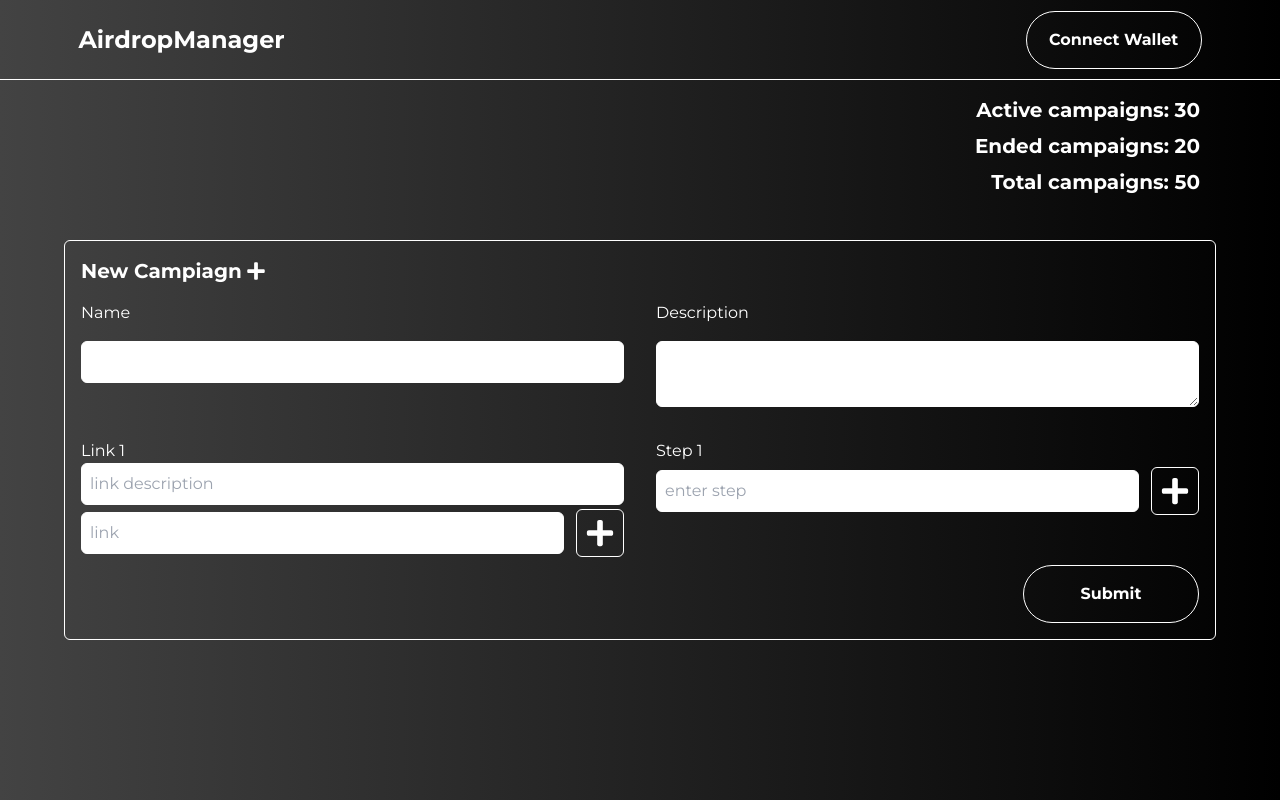
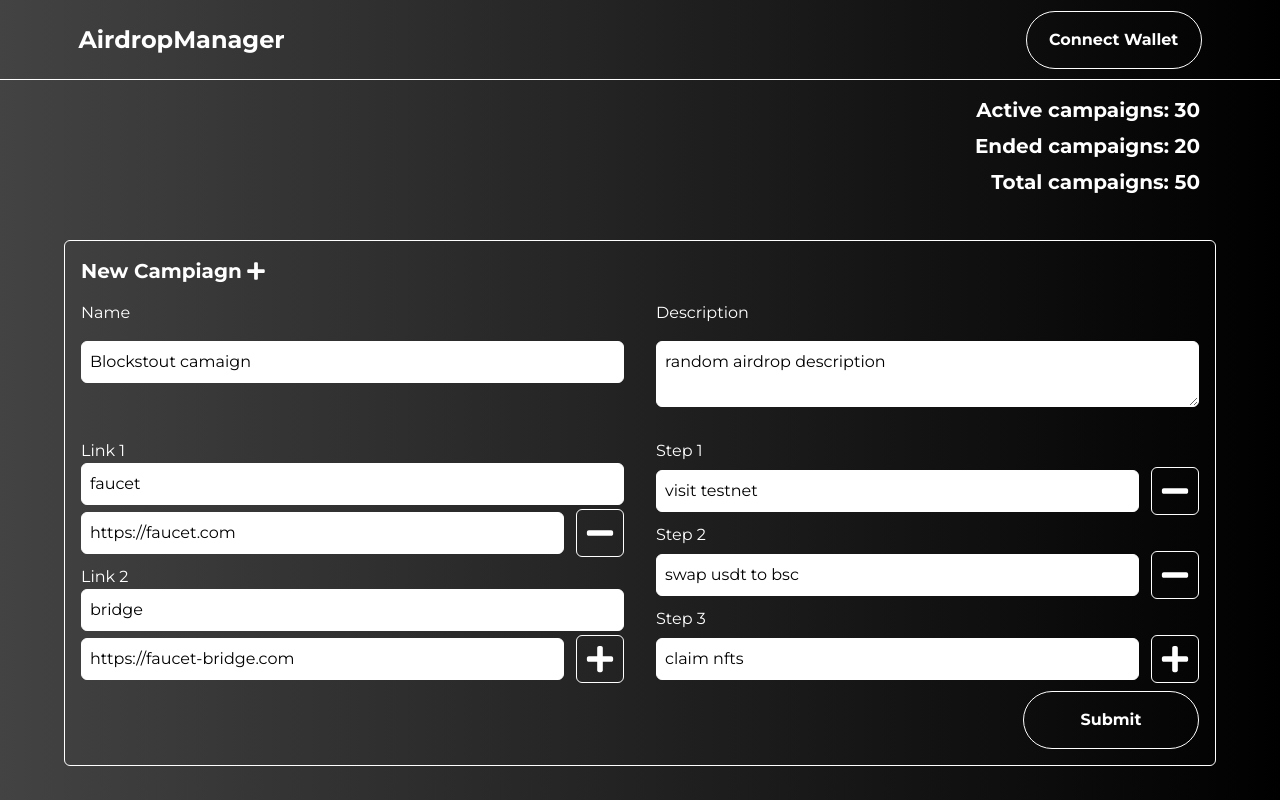
Before and after one commit to Superstahn95/airdrop-campaign-mgr, a React (Vite) app: page /edit/1 in a window 1280 px wide. Built offline with nearby package versions, Linux system fonts and the light colour scheme.

Commit message:
made a reusable form for adding a new campaign and editing an existing campaign

```diff
--- a/src/components/CampaignForm/CampaignForm.tsx
+++ b/src/components/CampaignForm/CampaignForm.tsx
@@ -1,5 +1,221 @@
-function CampaignForm() {
-  return <div>CampaignForm</div>;
+import { FaPlus, FaMinus } from "react-icons/fa";
+import Button from "../Button/index";
+
+export type LinkType = {
+  link: string;
+  description: string;
+};
+
+interface CampaignFormProps {
+  links: LinkType[];
+  steps: string[];
+  description: string;
+  name: string;
+  linkCount: number;
+  stepCount: number;
+  setLinks: React.Dispatch<React.SetStateAction<LinkType[]>>;
+  setName: React.Dispatch<React.SetStateAction<string>>;
+  setDescription: React.Dispatch<React.SetStateAction<string>>;
+  setLinkCount: React.Dispatch<React.SetStateAction<number>>;
+  setSteps: React.Dispatch<React.SetStateAction<string[]>>;
+  setStepCount: React.Dispatch<React.SetStateAction<number>>;
+  handleSubmit: () => void;
+}
+
+function CampaignForm({
+  description,
+  linkCount,
+  links,
+  name,
+  setDescription,
+  setLinkCount,
+  setLinks,
+  setName,
+  setStepCount,
+  setSteps,
+  stepCount,
+  steps,
+}: CampaignFormProps) {
+  const handleLinkCountIncrement = () => {
+    setLinkCount(linkCount + 1);
+  };
+  const handleLinkCountDecrement = (i: number) => {
+    setLinkCount(linkCount - 1);
+    // remove object with that index from the array
+    const newLinks = links.filter((value, index) => index !== i);
+    setLinks(newLinks);
+  };
+
+  const handleLinkOnchange = (
+    index: number,
+    field: "link" | "description",
+    entry: string
+  ) => {
+    const updatedLinks = links.map((link, i) => {
+      if (index === i) {
+        // carry out computation here
+        link[field] = entry;
+        return link;
+      } else {
+        return link;
+      }
+    });
+    setLinks(updatedLinks);
+  };
+  const handleStepCountDecrement = (i: number) => {
+    setStepCount(stepCount - 1);
+    const newSteps = steps.filter((value, index) => index !== i);
+    setSteps(newSteps);
+  };
+
+  const handleStepOnchange = (index: number, entry: string) => {
+    setSteps((prevSteps) =>
+      prevSteps.map((step, i) => (i === index ? entry : step))
+    );
+  };
+
+  return (
+    <div className="border border-white rounded-md p-4 my-5 font-montserrat">
+      <div className="flex items-center space-x-1 mb-4">
+        <h2 className="text-xl font-bold text-white capitalize">
+          New campiagn
+        </h2>
+        <FaPlus size={20} color="white" />
+      </div>
+
+      {/* campaign form */}
+      <form>
+        {/* airdrop name */}
+        <div className="w-full grid md:grid-cols-2 gap-8">
+          <div className="mb-4 flex flex-col space-y-2">
+            <label className="text-white mb-2">Name</label>
+            <input
+              type="text"
+              className=" w-full border border-white outline-none p-2 bg-white rounded-md text-black "
+              value={name}
+              onChange={(e) => setName(e.target.value)}
+            />
+          </div>
+          {/* airdrop description */}
+          <div className=" flex flex-col space-y-2">
+            <label className="text-white mb-2">Description</label>
+            <textarea
+              name=""
+              id=""
+              value={description}
+              className=" w-full border border-white outline-none p-2 bg-white rounded-md text-black"
+              onChange={(e) => setDescription(e.target.value)}
+            ></textarea>
+          </div>
+          {/* airdrop links */}
+          <div className="">
+            {Array(linkCount)
+              .fill(linkCount)
+              .map((value, index) => {
+                return (
+                  <div className="mb-2">
+                    <label className="text-white mb-2">Link {index + 1}</label>
+                    {/* link div */}
+                    <>
+                      <div className="flex flex-col space-y-2 mb-1">
+                        <input
+                          type="text"
+                          className=" w-full border border-white outline-none p-2 bg-white rounded-md text-black"
+                          placeholder="link description"
+                          value={links[index]?.description}
+                          onChange={(e) =>
+                            handleLinkOnchange(
+                              index,
+                              "description",
+                              e.target.value
+                            )
+                          }
+                        />
+                      </div>
+                      <div className="flex items-center space-x-3">
+                        <input
+                          type="text"
+                          className=" w-full border border-white outline-none p-2 bg-white rounded-md text-black "
+                          placeholder="link"
+                          value={links[index]?.link}
+                          onChange={(e) =>
+                            handleLinkOnchange(index, "link", e.target.value)
+                          }
+                        />
+                        {linkCount - 1 === index ? (
+                          <button
+                            type="button"
+                            onClick={handleLinkCountIncrement}
+                            className="p-2 rounded-md border border-white "
+                          >
+                            <FaPlus size={30} color="white" />
+                          </button>
+                        ) : (
+                          <button
+                            type="button"
+                            onClick={() => handleLinkCountDecrement(index)}
+                            className="p-2 rounded-md border border-white "
+                          >
+                            <FaMinus size={30} color="white" />
+                          </button>
+                        )}
+                      </div>
+                    </>
+                  </div>
+                );
+              })}
+          </div>
+          {/* airdrop steps */}
+          <div>
+            {Array(stepCount)
+              .fill(stepCount)
+              .map((value, index) => {
+                return (
+                  <div className="mb-2">
+                    <label className="text-white mb-2">Step {index + 1}</label>
+                    {/* link div */}
+                    <>
+                      <div className="flex flex-col space-y-2 mb-1"></div>
+                      <div className="flex items-center space-x-3">
+                        <input
+                          type="text"
+                          className=" w-full border border-white outline-none p-2 bg-white rounded-md text-black "
+                          placeholder="enter step"
+                          value={steps[index]}
+                          onChange={(e) =>
+                            handleStepOnchange(index, e.target.value)
+                          }
+                        />
+                        {stepCount - 1 === index ? (
+                          <button
+                            type="button"
+                            onClick={() => setStepCount((prev) => prev + 1)}
+                            className="p-2 rounded-md border border-white "
+                          >
+                            <FaPlus size={30} color="white" />
+                          </button>
+                        ) : (
+                          <button
+                            type="button"
+                            onClick={() => handleStepCountDecrement(index)}
+                            className="p-2 rounded-md border border-white "
+                          >
+                            <FaMinus size={30} color="white" />
+                          </button>
+                        )}
+                      </div>
+                    </>
+                  </div>
+                );
+              })}
+          </div>
+        </div>
+        <div className="flex justify-end">
+          <Button text="Submit" callback={() => console.log("submit form")} />
+        </div>
+      </form>
+    </div>
+  );
 }
 
 export default CampaignForm;
--- a/src/pages/EditCampaign/index.tsx
+++ b/src/pages/EditCampaign/index.tsx
@@ -1,16 +1,68 @@
+import { useCallback, useEffect, useState } from "react";
 import { useParams } from "react-router-dom";
 import Navbar from "../../components/Navbar";
 import Container from "../../components/Container";
 import IndividualCampaignStatistics from "../AddCampaign/components/IndividualCampaignStatistics";
-import NewCampaign from "../AddCampaign/components/NewCampaign";
+import CampaignForm from "../../components/CampaignForm/CampaignForm";
+import { Campaign } from "../Campaigns";
+import { allCampaigns } from "../Campaigns";
+import { LinkType } from "../../components/CampaignForm/CampaignForm";
 function EditCampaign() {
+  const [campaign, setCampaign] = useState<Campaign | null>(null);
+  const [links, setLinks] = useState<LinkType[]>([]);
+  const [steps, setSteps] = useState<string[]>([]);
+  const [description, setDescription] = useState("");
+  const [name, setName] = useState("");
+  const [linkCount, setLinkCount] = useState<number>(1);
+  const [stepCount, setStepCount] = useState<number>(1);
+
   const params = useParams();
+  const id = params.id;
+  const getCampaign = useCallback(() => {
+    // the below should be an actual call to get that particular campaign
+    setCampaign(allCampaigns.filter((camp) => camp.id == id)[0]);
+    if (campaign) {
+      // update state variables depending on the campaign being gotten
+      setLinks(campaign.campaignLinks);
+      setSteps(campaign.campaignSteps);
+      setDescription(campaign.description);
+      setName(campaign.name);
+      setLinkCount(campaign.campaignLinks.length);
+      setStepCount(campaign.campaignSteps.length);
+    }
+  }, [campaign, id]);
+
+  const handleEdit = () => {
+    console.log("edit campaign");
+  };
+
+  useEffect(() => {
+    getCampaign();
+  }, [id, getCampaign]);
+
   return (
     <div>
       <Navbar />
       <Container>
         <IndividualCampaignStatistics />
-        <NewCampaign />
+        {/* only show the CampaignForm when the campaign is null */}
+        {campaign && (
+          <CampaignForm
+            description={description}
+            linkCount={linkCount}
+            links={links}
+            handleSubmit={handleEdit}
+            name={name}
+            setDescription={setDescription}
+            setLinkCount={setLinkCount}
+            setLinks={setLinks}
+            setName={setName}
+            setStepCount={setStepCount}
+            setSteps={setSteps}
+            stepCount={stepCount}
+            steps={steps}
+          />
+        )}
       </Container>
     </div>
   );
```
Also changed, not shown: src/pages/AddCampaign/components/NewCampaign.tsx (+0 -8 lines).
